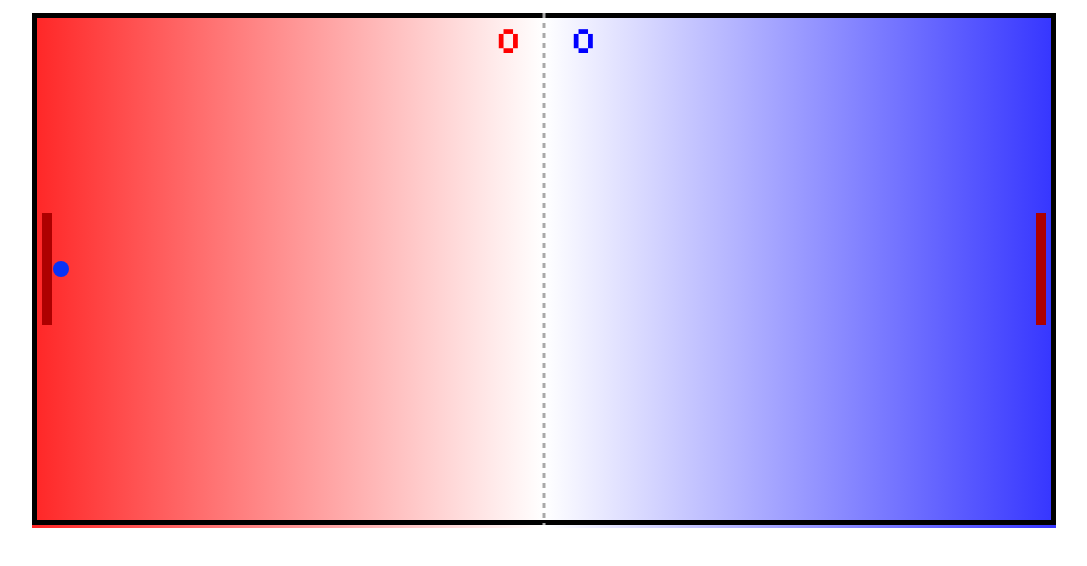
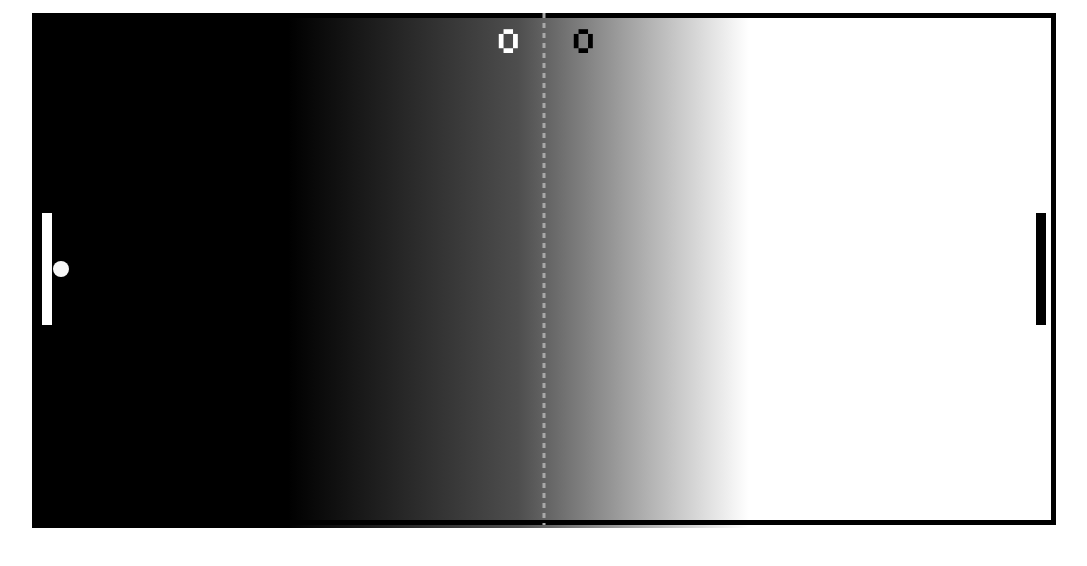
Before and after one commit to GPChappell/Pong-Game, a website built with webpack: page index.html in a window 1280 px wide. Shown: the part 158-724 px from the top of the page, without its empty margins (96-1183 px from the left). Built offline with nearby package versions, Linux system fonts and the light colour scheme.

Commit message:
Black and white theme and sounds added

```diff
--- a/src/partials/Ball.js
+++ b/src/partials/Ball.js
@@ -15,11 +15,10 @@ export default class Ball {
     // this.reset( player1, player2 );
     this.goalScored = false;
     this.ping = new Audio('public/sounds/pong-01.wav');
+    this.ping2 = new Audio('public/sounds/pong-02.wav');
+    this.ping3 = new Audio('public/sounds/pong-03.wav');
+    this.ping4 = new Audio('public/sounds/pong-04.wav');
 
-
-    // document.addEventListener('keydown', event => {
-    //   console.log(event);
-    // });
 
     document.addEventListener('keydown', event => {
       switch (event.key) {
@@ -44,28 +43,6 @@ export default class Ball {
    reset( player1, player2 ) {
 
     this.served = false;
-    //Start position
-    // let playerHasServed = false;
-
-    // while( !playerHasServed ) {
-    //   this.x = player1.x + player1.width;
-    //   this.y = player1.y + player1.height / 2;
-    // }
-    // while ( playerHasServed === false ) {
-      // this.x = player1.x + player1.width;
-      // this.y = player1.y + player1.height / 2;
-    // }
-
-
-    //Start vector
-    // this.vy = 0;
-
-    //Prevent ball being trapped in middle of board if vy is set to 0.
-    // while( this.vy === 0 ) {
-    //   this.vy = Math.floor(Math.random() * 10 - 5);
-    // }
-    // this.vx = this.direction * (10 - Math.abs(this.vy));
-    // this.vx = this.direction * 6;
   }
 
   //Generate a random angle between -45 and 45 then calculate vy relative to vx to serve ball at that angle.
@@ -76,7 +53,6 @@ export default class Ball {
 
   goal( player ) {
     player.score++;
-    // console.log( player.player );
     this.goalScored = true;
   }
 
@@ -88,15 +64,17 @@ export default class Ball {
 
       if( hitTop || hitBottom ) {
         this.vy = -this.vy;
+        this.ping2.play();
       }
       else if ( hitLeft || hitRight ){
-        // GOAL RESPONSE
-        this.vx = -this.vx;
+        this.ping4.play();
+        // this.vx = -this.vx;
       }
   }
 
   ballColor() {
-    return `rgb(${Math.floor( (this.x/this.boardWidth)*255 ) },50,${Math.floor( 255 - ((this.x/this.boardWidth)*255) ) })`;
+    let rbgValue = Math.floor( 255 - ((this.x/this.boardWidth)*255) );
+    return `rgb(${rbgValue},${rbgValue},${rbgValue})`;
   }
 
 
@@ -151,7 +129,7 @@ export default class Ball {
           let reboundAngle = 30 * ( ( this.y - (topY + player1.height/2) ) / (player1.height/2) )
           this.vy = Math.abs(this.vx) * Math.tan( reboundAngle * Math.PI/180 );
         }
-          this.ping.play();
+          this.ping3.play();
       }
 
     }
@@ -186,7 +164,6 @@ export default class Ball {
     ball.setAttributeNS( null, 'fill', this.ballColor() );
     svg.appendChild(ball);
 
-    console.log( this.ballColor() );
 
     const rightGoal = this.x + this.radius >= this.boardWidth;
     const leftGoal = this.x - this.radius <= 0;
--- a/src/partials/Game.js
+++ b/src/partials/Game.js
@@ -30,7 +30,7 @@ export default class Game {
 			KEYS.a,
 			KEYS.z,
 			'player1',
-			'#AD0000'
+			'white'
 		);
 
 		//Create Player 2
@@ -43,7 +43,7 @@ export default class Game {
 			KEYS.up,
 			KEYS.down,
 			'player2',
-			'#AD0000'
+			'black'
 		);
 
 		//Ball Configuration
@@ -59,8 +59,8 @@ export default class Game {
 		)
 
 		//Create Score
-		this.score1 = new Score( this.width / 2 - 50, 40, 40, 'red' );
-		this.score2 = new Score( this.width / 2 + 25, 40, 40, 'blue' );
+		this.score1 = new Score( this.width / 2 - 50, 40, 40, 'white' );
+		this.score2 = new Score( this.width / 2 + 25, 40, 40, 'black' );
 
 		//Create Goal Text
 		this.goal = new Text( this.width / 2, this.height / 2, 100 );
--- a/src/styles/game.css
+++ b/src/styles/game.css
@@ -100,9 +100,9 @@ h1 {
   background-image:
   linear-gradient(
     to right,
-    #ff2626,
-    white,
-    #3535ff
+    black 25%,
+    #4e4e4e,
+    white 70%
   );
 }
 
```
